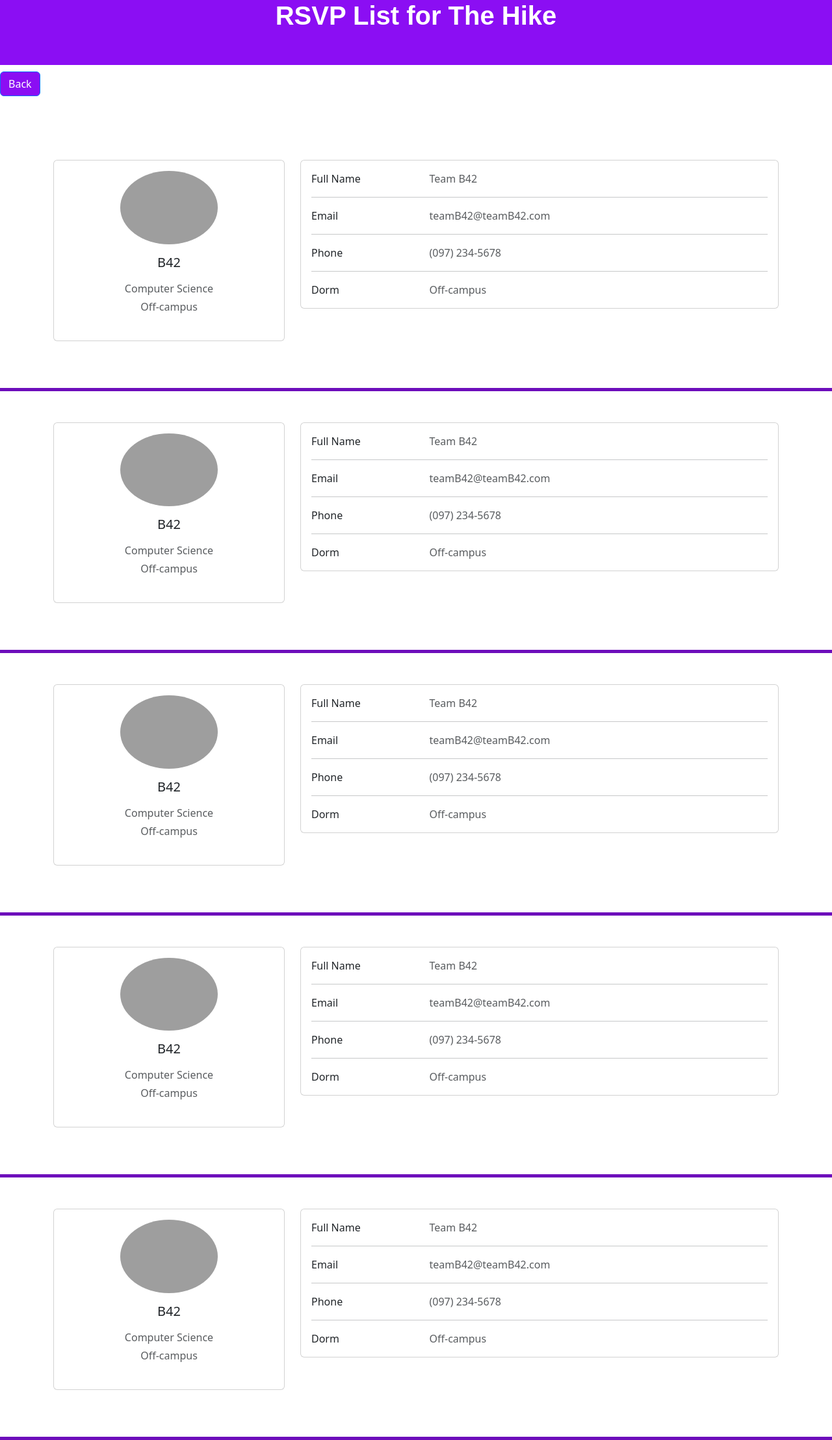
After one commit to joshblecherman/open_door, a Flask app: page /rsvplist in a window 1280 px wide. The commit adds this page. Shown: the whole page at 65% size. Run offline with Flask 2, Linux system fonts and the light colour scheme; grey boxes are pictures that could not be loaded.

Commit message:
Completed the student events page, and it now takes you to a rsvp_list page

```diff
--- a/app/app.py
+++ b/app/app.py
@@ -48,6 +48,8 @@ def student_events_page():
         tabs = check_main_tabs()
         if tabs:
             return redirect(url_for(tabs))
+        elif request.form.get('see_rsvp_list') == 'See RSVP List':
+            return redirect(url_for('rsvp_list_page'))
     else:
         return render_template('student_events.html', num_events=5)
 
@@ -69,5 +71,15 @@ def happening_in_nyc_page():
     else:
         return render_template('happening_in_nyc.html')
 
+@app.route('/rsvplist', methods=["GET", "POST"])
+def rsvp_list_page():
+    if request.method == 'POST':
+        if request.form.get('Back') == 'Back':
+            return redirect(url_for('student_events_page'))
+    else:
+        return render_template('rsvp_list.html', event_name = "The Hike", preferred_name="B42", major="Computer Science",
+                               dorm="Off-campus", full_name="Team B42", email="teamB42@teamB42.com",
+                               phone="(097) 234-5678")
+
 if __name__ == '__main__':
     app.run()
--- a/app/templates/base.html
+++ b/app/templates/base.html
@@ -20,7 +20,7 @@
             <input type="submit" class="home-button" name="happening_in_nyc" value="Happening in NYC"/>
         </form>
     </div>
-    <div>{%block content%}{%endblock%}</div>
+    <div style="margin-top: 50px;">{%block content%}{%endblock%}</div>
   </div>
 </body>
 </html>
--- a/app/templates/profile.html
+++ b/app/templates/profile.html
@@ -1,7 +1,7 @@
 {%extends "base.html"%}
 {%block section%}My profile{%endblock%}
 {%block content%}
-<div style="margin-top: 50px;">
+<div>
 
   <section style="background-color: #eee;">
     <div class="container py-5">
--- /dev/null
+++ b/app/templates/rsvp_list.html
@@ -0,0 +1,88 @@
+<!DOCTYPE html>
+<html>
+<head>
+    <title>Open Door</title>
+    <link href="https://cdn.jsdelivr.net/npm/bootstrap@5.3.0-alpha3/dist/css/bootstrap.min.css" rel="stylesheet" integrity="sha384-KK94CHFLLe+nY2dmCWGMq91rCGa5gtU4mk92HdvYe+M/SXH301p5ILy+dN9+nJOZ" crossorigin="anonymous">
+	<link rel="stylesheet" href="./static/home.css">
+</head>
+<body>
+  <div>
+    <div class="top-bar">
+        <div class="home-container">
+            <h1 class="home-text">
+                RSVP List for {{event_name}}
+            </h1>
+        </div>
+        <form action="#" method="post">
+            <input type="submit" class="btn btn-primary purple-button" name="Back" value="Back" style="margin-top:10px;"/>
+        </form>
+    </div>
+    <div style="margin-top: 50px;">
+        <div>
+            {%for attendee in range(5)%}
+            <section style="border-bottom:5px solid #6d0dbb;">
+              <div class="container py-5">
+
+                <div class="row">
+                  <div class="col-lg-4">
+                    <div class="card mb-4">
+                      <div class="card-body text-center">
+                        <img src="https://mdbcdn.b-cdn.net/img/Photos/new-templates/bootstrap-chat/ava3.webp" alt="avatar"
+                          class="rounded-circle img-fluid" style="width: 150px;">
+                        <h5 class="my-3">{{preferred_name}}</h5>
+                        <p class="text-muted mb-1">{{major}}</p>
+                        <p class="text-muted mb-4">{{dorm}}</p>
+                      </div>
+                    </div>
+                  </div>
+                  <div class="col-lg-8">
+                    <div class="card mb-4">
+                      <div class="card-body">
+                        <div class="row">
+                          <div class="col-sm-3">
+                            <p class="mb-0">Full Name</p>
+                          </div>
+                          <div class="col-sm-9">
+                            <p class="text-muted mb-0">{{full_name}}</p>
+                          </div>
+                        </div>
+                        <hr>
+                        <div class="row">
+                          <div class="col-sm-3">
+                            <p class="mb-0">Email</p>
+                          </div>
+                          <div class="col-sm-9">
+                            <p class="text-muted mb-0">{{email}}</p>
+                          </div>
+                        </div>
+                        <hr>
+                        <div class="row">
+                          <div class="col-sm-3">
+                            <p class="mb-0">Phone</p>
+                          </div>
+                          <div class="col-sm-9">
+                            <p class="text-muted mb-0">{{phone}}</p>
+                          </div>
+                        </div>
+                        <hr>
+                        <div class="row">
+                          <div class="col-sm-3">
+                            <p class="mb-0">Dorm</p>
+                          </div>
+                          <div class="col-sm-9">
+                            <p class="text-muted mb-0">{{dorm}}</p>
+                          </div>
+                        </div>
+                      </div>
+                    </div>
+                  </div>
+                </div>
+              </div>
+            </section>
+            {%endfor%}
+        </div>
+
+    </div>
+  </div>
+</body>
+</html>
```
Also changed, not shown: app/templates/student_events.html (+24 -3 lines).
